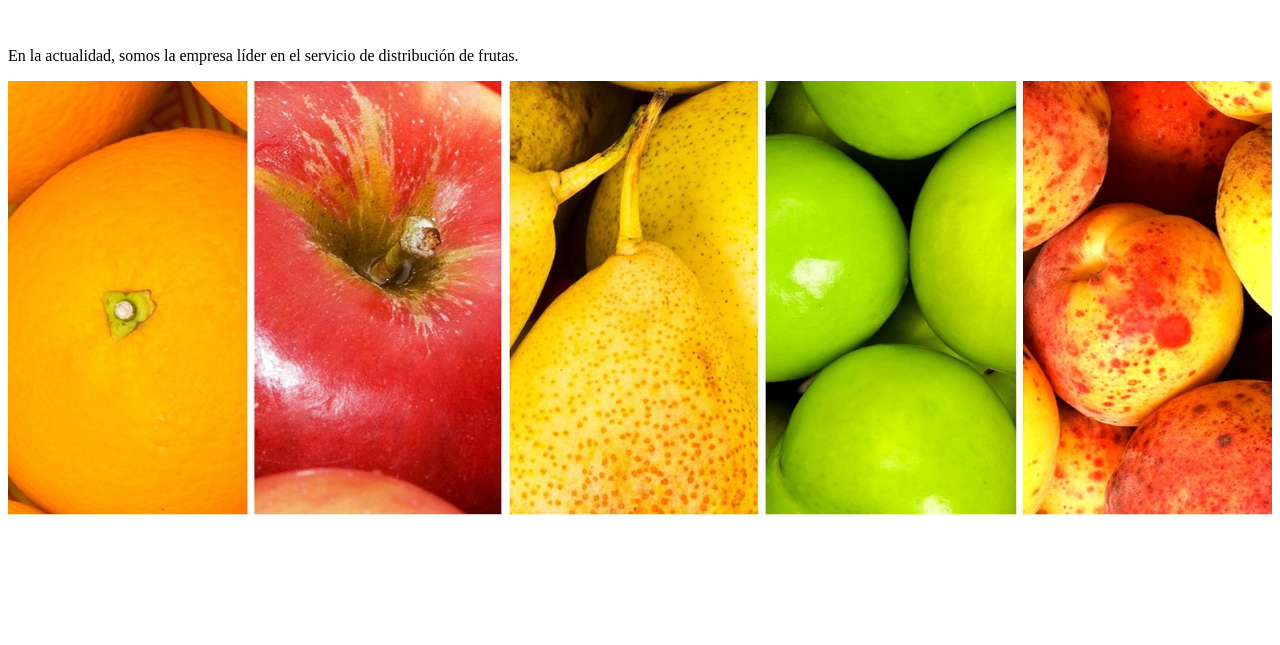
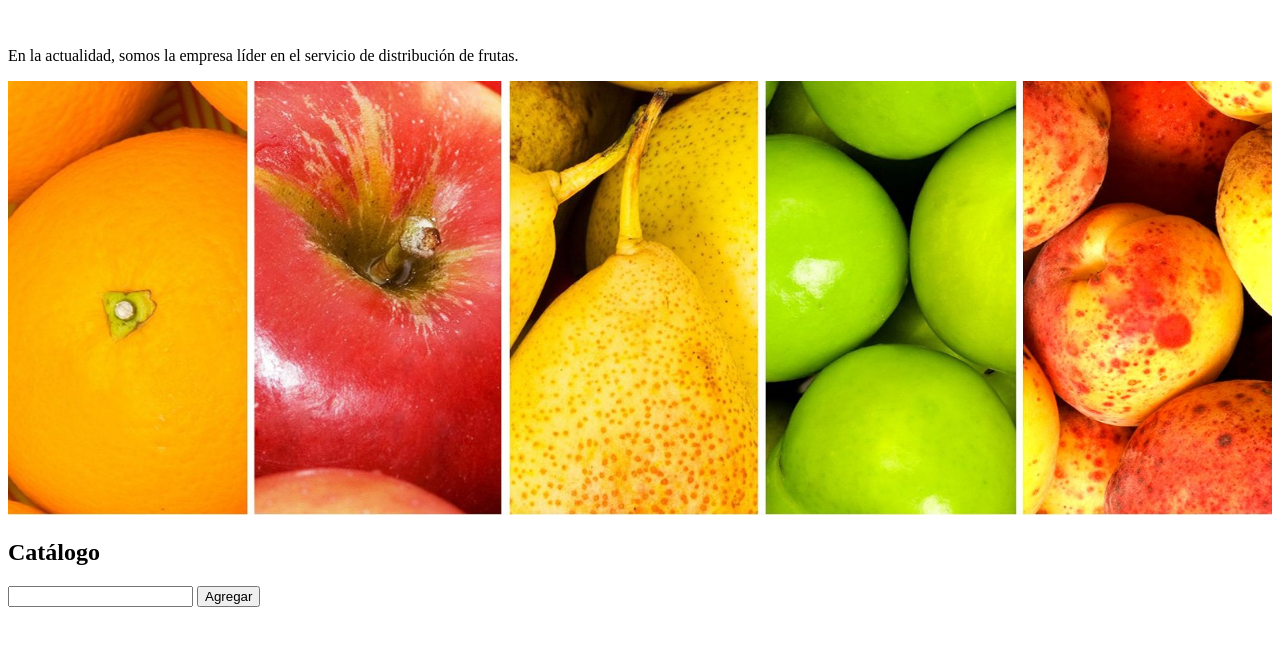
Before and after one commit to nanynn/lista-frutas, a plain HTML site: page index.html in a window 1280 px wide. Shown: the part 101-746 px from the top of the page. Drawn offline with Linux system fonts and the light colour scheme.

Commit message:
agregue el boton al index

```diff
--- a/index.html
+++ b/index.html
@@ -12,6 +12,9 @@
 
 		<img src="imagenes/frutas.jpg" alt="frutas" width="100%" height="50%">
 
+		<h2>Catálogo</h2>
+		<input type="text"/>
+		<button id="agregar" type="button" name="button">Agregar </button>
 
 		<script src ="assets/js/javascript.js"></script>
 
```
